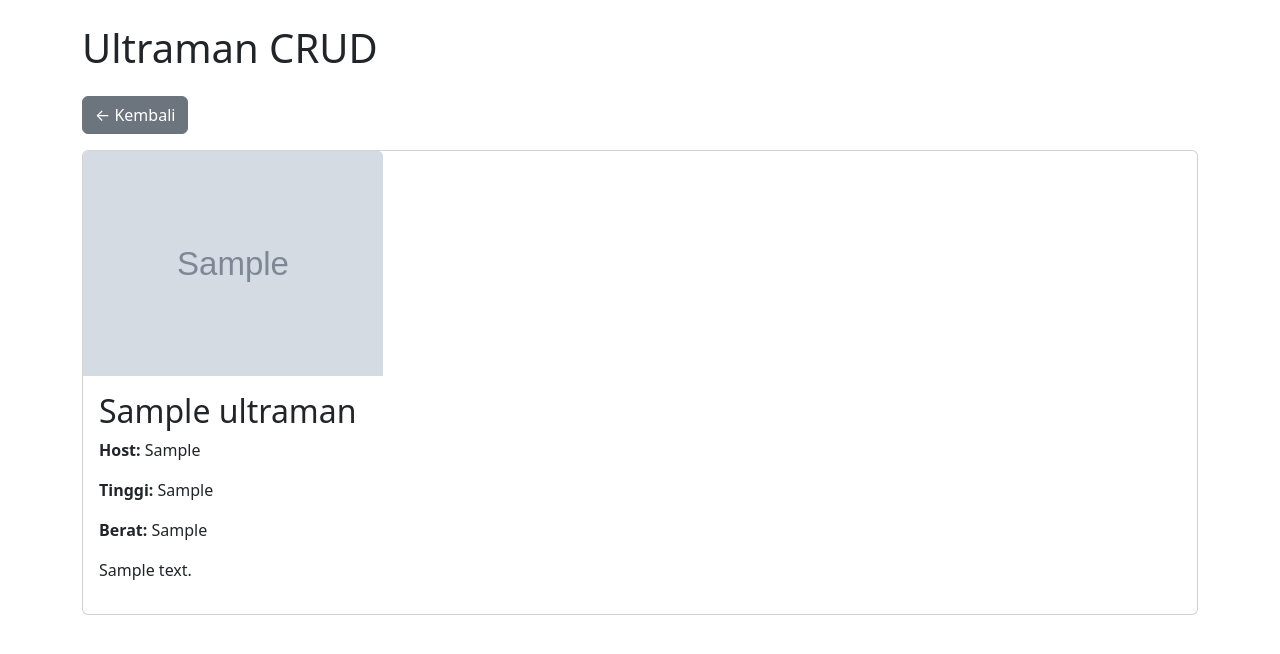
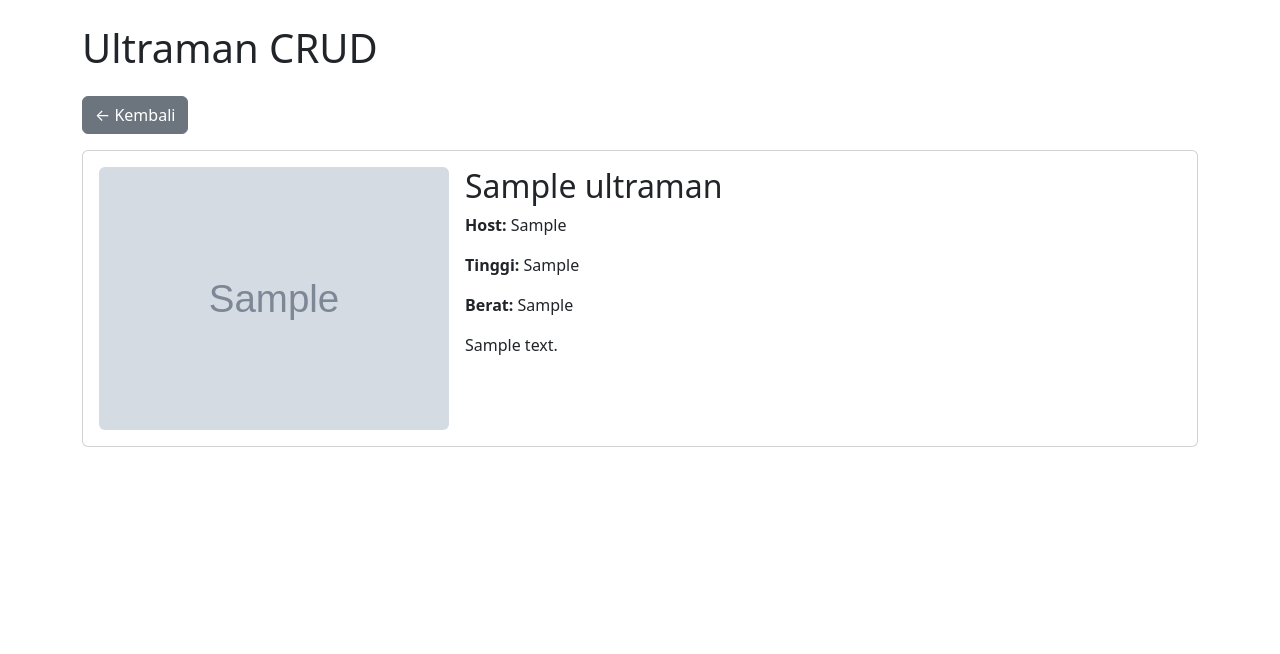
Before and after one commit to Omelette719/ultraman, a Flask app: page /ultraman/1 in a window 1280 px wide. Shown: the top 654 px of the page. Run offline with Flask 3, Linux system fonts and the light colour scheme; tables that the repository leaves empty hold one stand-in row (values such as "Sample post"); grey boxes marked "Sample" are stand-in pictures.

Commit message:
Perubahan di view

```diff
--- a/app/templates/detail.html
+++ b/app/templates/detail.html
@@ -1,14 +1,23 @@
 {% extends "base.html" %}
 {% block content %}
 <a href="{{ url_for('main.index') }}" class="btn btn-secondary mb-3">← Kembali</a>
-<div class="card">
-    <img src="{{ url_for('static', filename='uploads/' ~ u.image) }}" class="card-img-top" style="max-width: 300px; height: auto;">
-    <div class="card-body">
-        <h2>{{ u.name }}</h2>
-        <p><strong>Host:</strong> {{ u.human_host }}</p>
-        <p><strong>Tinggi:</strong> {{ u.height }}</p>
-        <p><strong>Berat:</strong> {{ u.weight }}</p>
-        <p>{{ u.description }}</p>
+
+<div class="card p-3">
+    <div class="row g-3 align-items-start">
+
+        <div class="col-md-4 text-center">
+            <img src="{{ url_for('static', filename='uploads/' ~ u.image) }}" class="img-fluid rounded"
+                style="max-width: 100%; height: auto;" alt="{{ u.name }}">
+        </div>
+
+        <div class="col-md-8">
+            <h2>{{ u.name }}</h2>
+            <p><strong>Host:</strong> {{ u.human_host }}</p>
+            <p><strong>Tinggi:</strong> {{ u.height }}</p>
+            <p><strong>Berat:</strong> {{ u.weight }}</p>
+            <p>{{ u.description.replace('\n', '<br>') | safe }}</p>
+        </div>
+
     </div>
 </div>
 {% endblock %}
--- a/app/templates/index.html
+++ b/app/templates/index.html
@@ -5,7 +5,7 @@
     {% for u in ultramen %}
     <div class="col-md-4 mb-3">
         <div class="card">
-            <img src="{{ url_for('static', filename='uploads/' ~ u.image) }}" class="card-img-top" height="250">
+            <img src="{{ url_for('static', filename='uploads/' ~ u.image) }}" class="card-img-top" height="350" widht="auto">
             <div class="card-body">
                 <h5 class="card-title">{{ u.name }}</h5>
                 <p class="card-text">{{ u.human_host }}</p>
```
Also changed, not shown: app/static/uploads/ultramanzero.jpeg (added).
